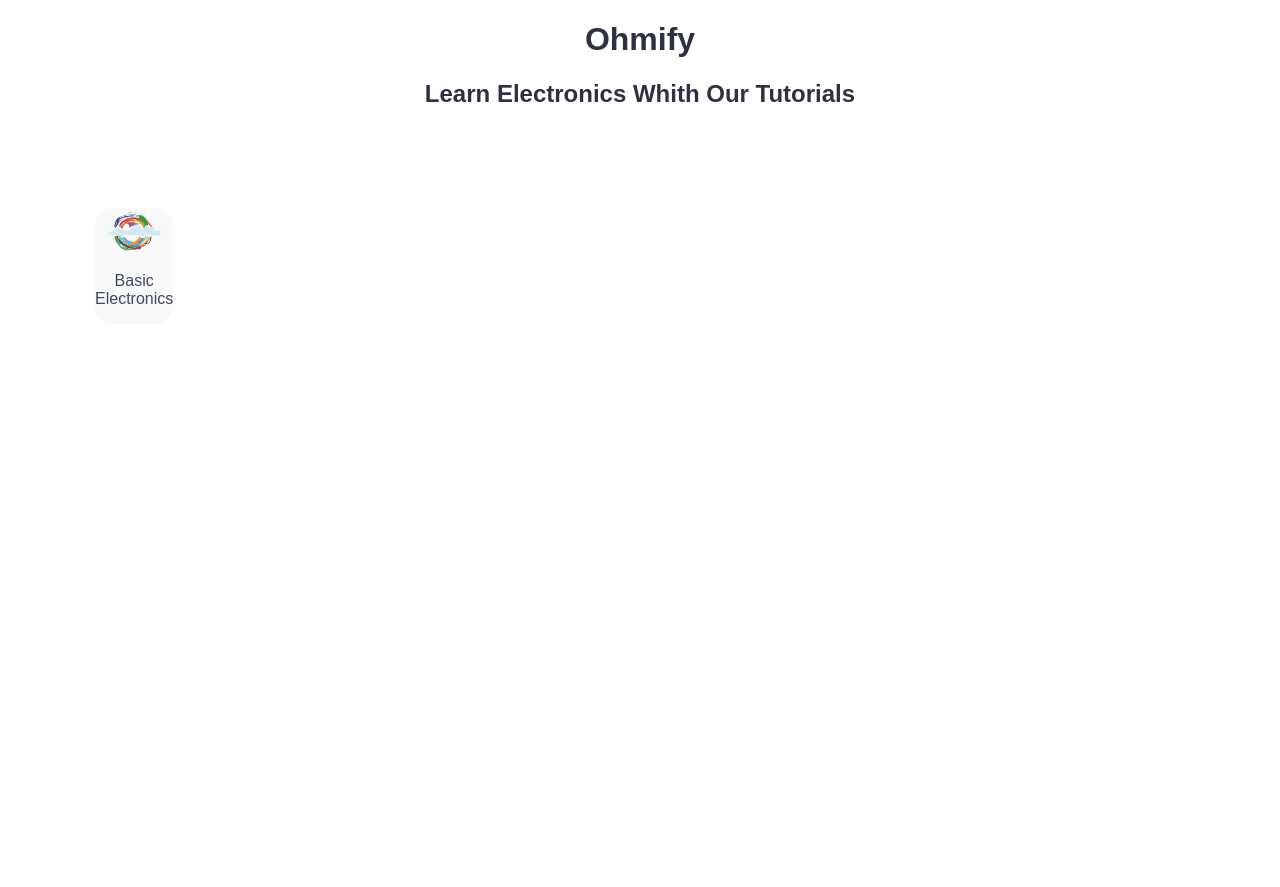
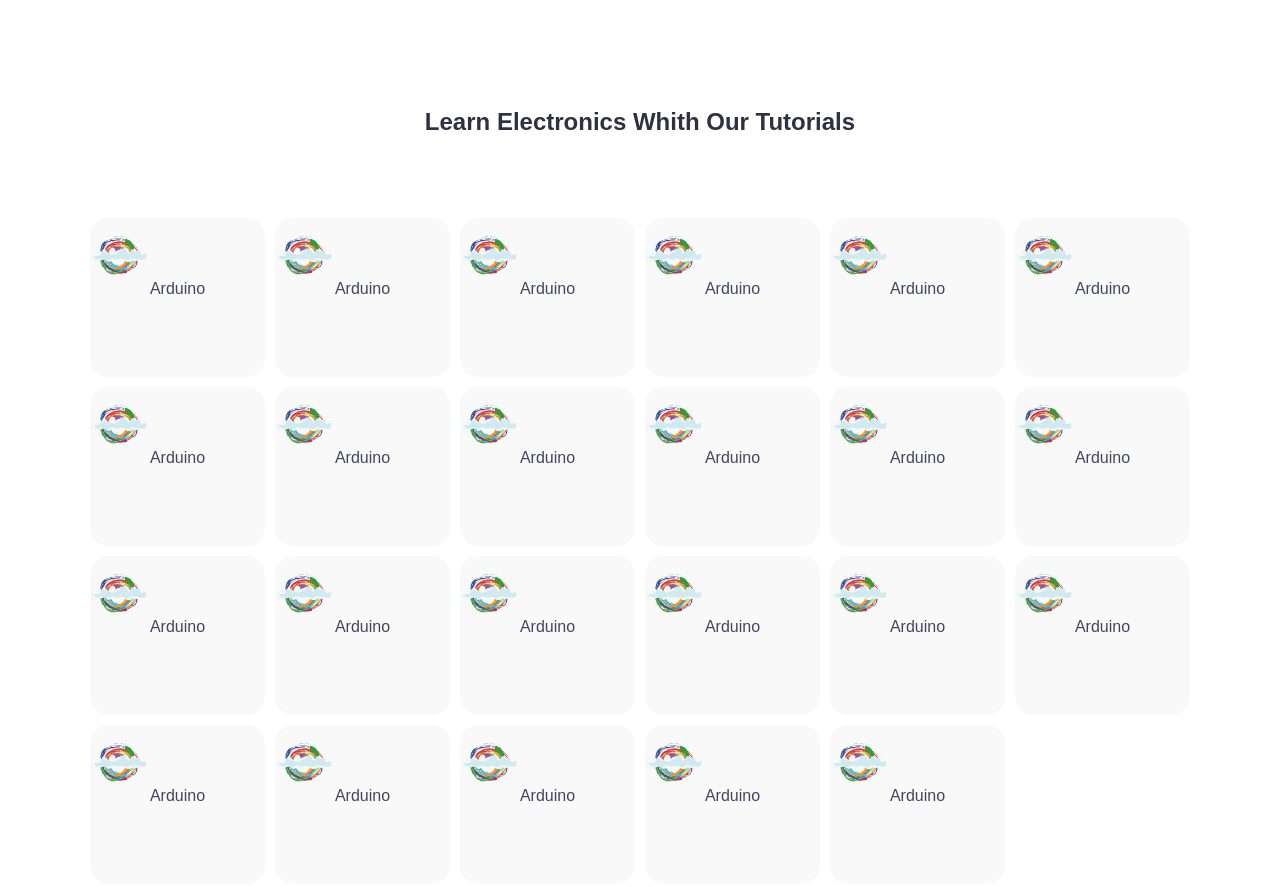
Before and after one commit to IvonnHC/Ohmify, a plain HTML site: page index.html in a window 1280 px wide. Before the commit the page ends 800 px from the top, so only its background shows below. Drawn offline with Linux system fonts and the light colour scheme.

Commit message:
gild🤓

```diff
--- a/index.html
+++ b/index.html
@@ -8,23 +8,125 @@
   </head>
   <body>
     <div class="container">
-      <div class="titles">
-        <h1>Ohmify</h1>
-        <h2>Learn Electronics Whith Our Tutorials</h2>
-      </div>
-      <div class="table-tutorials">
-        <form>
-          <div class="tutorial">
-            <input type="button" id="basic-electronics" url="##" hidden />
-            <div>
-              <img src="illustrations/rainblogoapp.png" alt="" width="59.71" />
-              <p>
-                Basic <br />
-                Electronics
-              </p>
-            </div>
+      <div class="menu">
+        <h2 class="menu-tutorials">Learn Electronics Whith Our Tutorials</h2>
+
+        <div class="tutorials-group">
+          <div class="tutorial-single">
+            <img id="arduino" src=illustrations/rainblogoapp.png alt="">
+            <a herf="##"></a> Arduino
           </div>
-        </form>
+
+          <div class="tutorial-single">
+            <img id="arduino" src=illustrations/rainblogoapp.png alt="">
+            <a herf="##"></a> Arduino
+          </div>
+
+          <div class="tutorial-single">
+            <img id="arduino" src=illustrations/rainblogoapp.png alt="">
+            <a herf="##"></a> Arduino
+          </div>
+
+          <div class="tutorial-single">
+            <img id="arduino" src=illustrations/rainblogoapp.png alt="">
+            <a herf="##"></a> Arduino
+          </div>
+
+          <div class="tutorial-single">
+            <img id="arduino" src=illustrations/rainblogoapp.png alt="">
+            <a herf="##"></a> Arduino
+          </div>
+
+          <div class="tutorial-single">
+            <img id="arduino" src=illustrations/rainblogoapp.png alt="">
+            <a herf="##"></a> Arduino
+          </div>
+
+          <div class="tutorial-single">
+            <img id="arduino" src=illustrations/rainblogoapp.png alt="">
+            <a herf="##"></a> Arduino
+          </div>
+
+          <div class="tutorial-single">
+            <img id="arduino" src=illustrations/rainblogoapp.png alt="">
+            <a herf="##"></a> Arduino
+          </div>
+
+          <div class="tutorial-single">
+            <img id="arduino" src=illustrations/rainblogoapp.png alt="">
+            <a herf="##"></a> Arduino
+          </div>
+
+          <div class="tutorial-single">
+            <img id="arduino" src=illustrations/rainblogoapp.png alt="">
+            <a herf="##"></a> Arduino
+          </div>
+
+          <div class="tutorial-single">
+            <img id="arduino" src=illustrations/rainblogoapp.png alt="">
+            <a herf="##"></a> Arduino
+          </div>
+
+          <div class="tutorial-single">
+            <img id="arduino" src=illustrations/rainblogoapp.png alt="">
+            <a herf="##"></a> Arduino
+          </div>
+
+          <div class="tutorial-single">
+            <img id="arduino" src=illustrations/rainblogoapp.png alt="">
+            <a herf="##"></a> Arduino
+          </div>
+
+          <div class="tutorial-single">
+            <img id="arduino" src=illustrations/rainblogoapp.png alt="">
+            <a herf="##"></a> Arduino
+          </div>
+
+          <div class="tutorial-single">
+            <img id="arduino" src=illustrations/rainblogoapp.png alt="">
+            <a herf="##"></a> Arduino
+          </div>
+
+          <div class="tutorial-single">
+            <img id="arduino" src=illustrations/rainblogoapp.png alt="">
+            <a herf="##"></a> Arduino
+          </div>
+
+          <div class="tutorial-single">
+            <img id="arduino" src=illustrations/rainblogoapp.png alt="">
+            <a herf="##"></a> Arduino
+          </div>
+
+          <div class="tutorial-single">
+            <img id="arduino" src=illustrations/rainblogoapp.png alt="">
+            <a herf="##"></a> Arduino
+          </div>
+
+          <div class="tutorial-single">
+            <img id="arduino" src=illustrations/rainblogoapp.png alt="">
+            <a herf="##"></a> Arduino
+          </div>
+
+          <div class="tutorial-single">
+            <img id="arduino" src=illustrations/rainblogoapp.png alt="">
+            <a herf="##"></a> Arduino
+          </div>
+
+          <div class="tutorial-single">
+            <img id="arduino" src=illustrations/rainblogoapp.png alt="">
+            <a herf="##"></a> Arduino
+          </div>
+
+          <div class="tutorial-single">
+            <img id="arduino" src=illustrations/rainblogoapp.png alt="">
+            <a herf="##"></a> Arduino
+          </div>
+
+          <div class="tutorial-single">
+            <img id="arduino" src=illustrations/rainblogoapp.png alt="">
+            <a herf="##"></a> Arduino
+          </div>
+        </div>
       </div>
     </div>
   </body>
--- a/style.css
+++ b/style.css
@@ -1,51 +1,48 @@
 .container {
-  width: 1440;
-  height: 1912;
-  background-color: ffff;
-  margin: 0;
-  padding: 0;
-  align-items: center;
-  justify-content: center;
+  max-width: 1100px;
+  margin: 0% auto;
+  padding: 18px;
+}
+.menu {
+  font-family: "Nunito Sans", sans-serif;
+  color: #2d3142;
+  text-align: center;
 }
 
-.titles {
-  color: #2d3142;
-  size: 600px;
-  display: block;
-  text-align: center;
-  font-family: "Nunito Sans", sans-serif;
+.menu-tutorials {
+  margin: 0%;
+  padding: 82px;
 }
-
-.table-tutorials {
-  display: flex;
-  padding: 80px 87px;
+.tutorials-group {
+  justify-content: center;
+  display: grid;
+  grid-template-columns: 159px 159px 159px 159px 159px;
+  grid-row: 190px 190px 190px 190px 190px;
+  gap: 10px 10px;
+  color: #404660;
+  max-width: 1100px;
 }
-.tutorial {
-  background-color: #f9f9f9;
-  text-decoration: none;
-  font-family: "Nunito Sans", sans-serif;
-  color: #404660;
+@media screen and (min-width: 250px) {
+  .menu {
+    font-size: 16px;
+  }
+  .tutorials-group {
+    grid-template-columns: repeat(auto-fit, minmax(159px, 1fr));
+  }
+}
+.tutorial-single {
+  width: 175px;
+  height: 159px;
+  background: #f9f9f9;
+  align-items: center;
   border-radius: 18px;
-  text-align: center;
-  transition: all 200ms ease-in-out;
-  display: flex;
-}
-.tutorial:hover {
-  cursor: pointer;
-  background: #ffff;
-  border-radius: 18px;
-  border: 0.1px solid #404660;
-}
-input {
-  max-width: 199px;
-  max-height: 157px;
+  margin: 14px, 14px;
 }
 
 img {
+  width: 60px;
   display: block;
-  margin: auto;
-  justify-content: center;
-  align-items: center;
+  margin-top: 14px;
 }
-.basic-electronics {
+#arduino {
 }
```
